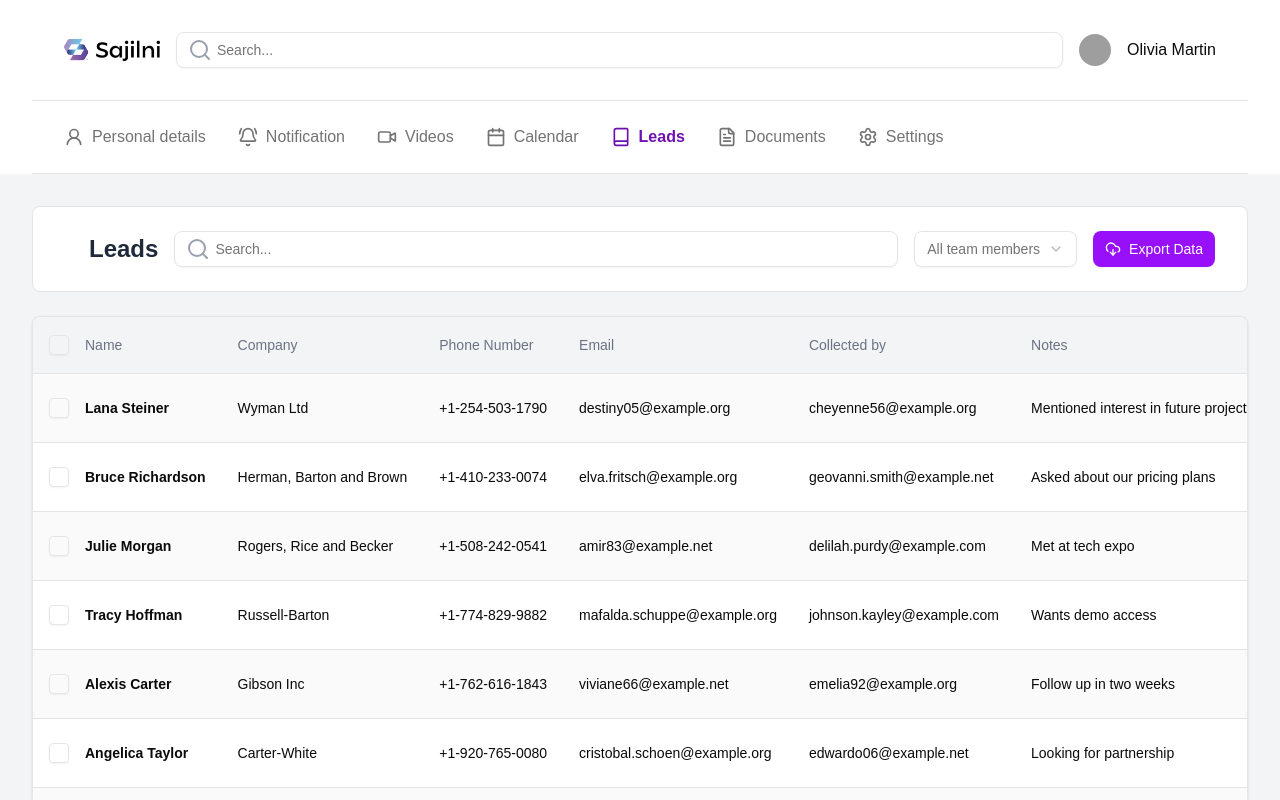
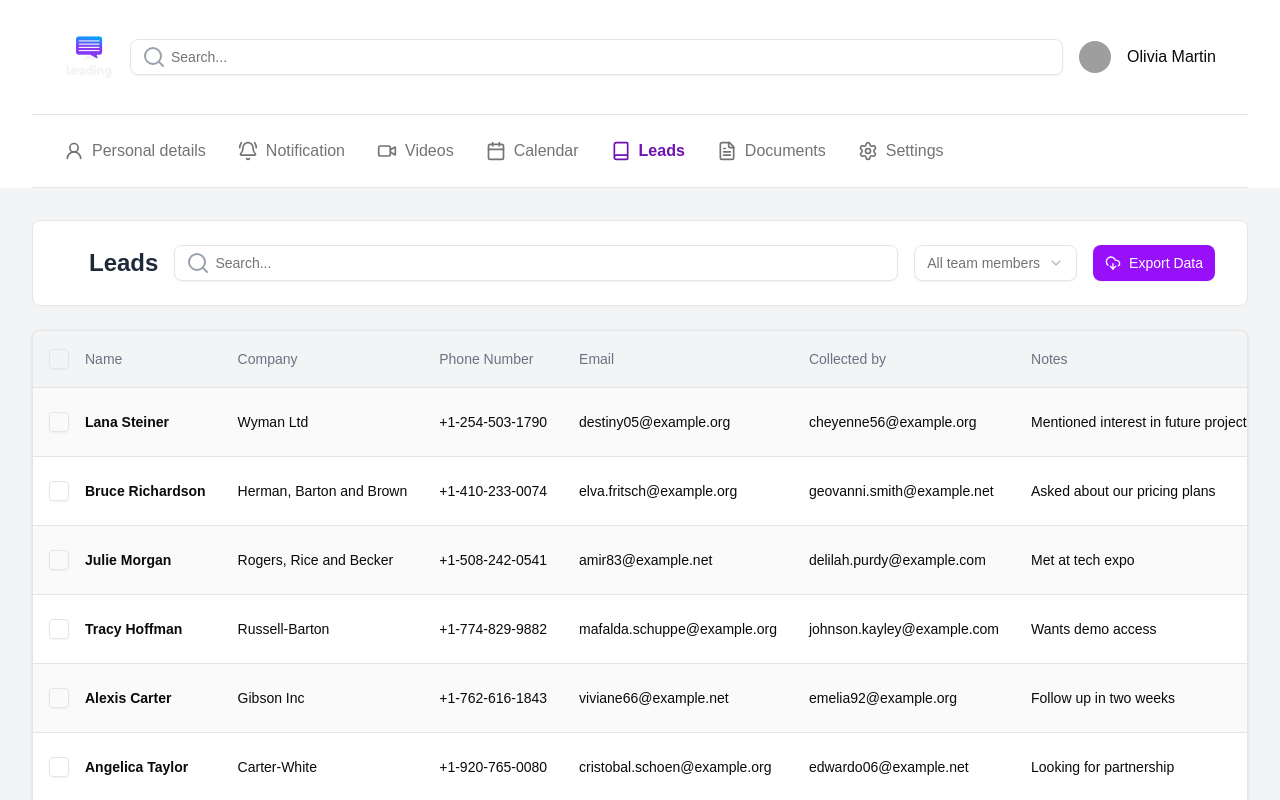
Before and after one commit to MossaJehad/Leads-Managment-Table-NextJs, a Next.js app: page / in a window 1280 px wide. Shown: the top 800 px of the page. Built offline with nearby package versions, Linux system fonts and the light colour scheme; grey boxes are pictures that could not be loaded.

Commit message:
some changes

```diff
--- a/components/header/Header.jsx
+++ b/components/header/Header.jsx
@@ -8,7 +8,7 @@ export default function Header({ activeTab, setActiveTab }) {
 	return (
 		<header className="px-8 dark:bg-gray-900 dark:text-white">
 			<section className="flex flex-wrap md:flex-nowrap flex-row items-center justify-center align-center gap-4 p-8">
-				<Image src="/Sajilni.webp" width={100} height={100} alt="Sajilni" className="w-24 h-auto" priority/>
+				<Image src="/logo.png" width={200} height={200} style={{ height: "50px", width: "auto" }} alt="logo" className="w-24 h-auto" priority/>
 				<SearchInput />
 				<ProfileChip />
 			</section>
```
Also changed, not shown: public/Sajilni.webp (deleted), public/logo.png (added).
